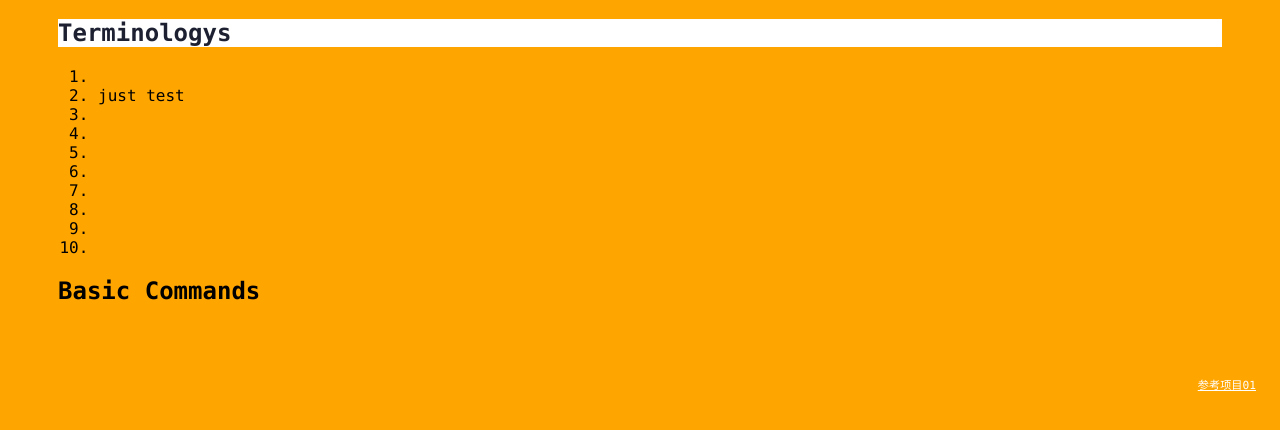
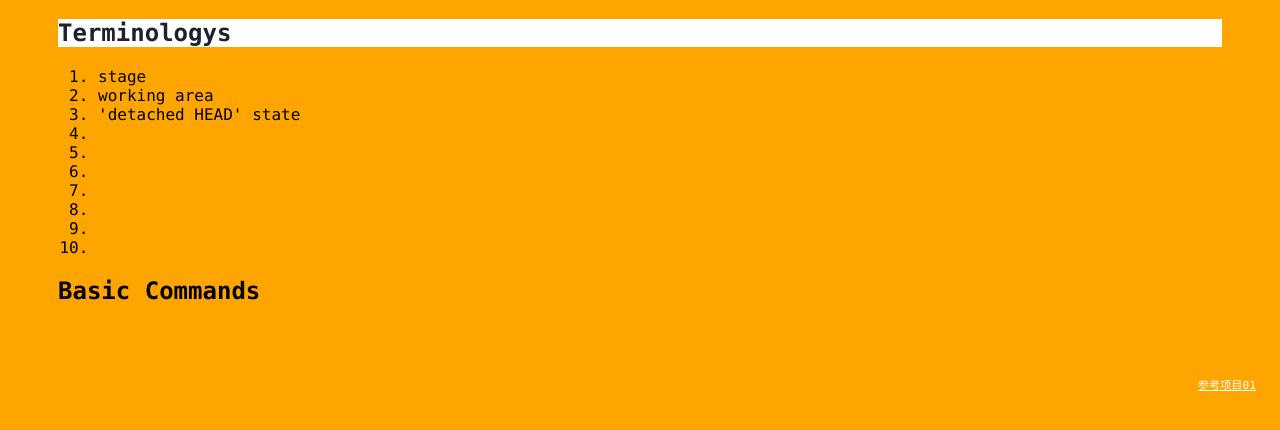
Before and after one commit to damon91/git_learning, a plain HTML site: page index.html in a window 1280 px wide. Both pictures are taken after a click on the element "Terminologys". Shown: the part 226-656 px from the top of the page. Drawn offline with Linux system fonts and the light colour scheme.

Commit message:
change index

```diff
--- a/index.html
+++ b/index.html
@@ -14,9 +14,9 @@
         <div class="accordion"><h1>Terminologys</h1></div>
             <div class="panel">
                 <ol>
-                    <li></li>
-		            <li>just test</li>
-                    <li></li>
+                    <li>stage</li>
+		            <li>working area</li>
+                    <li>'detached HEAD' state</li>
                     <li></li>
                     <li></li>
                     <li></li>
```
